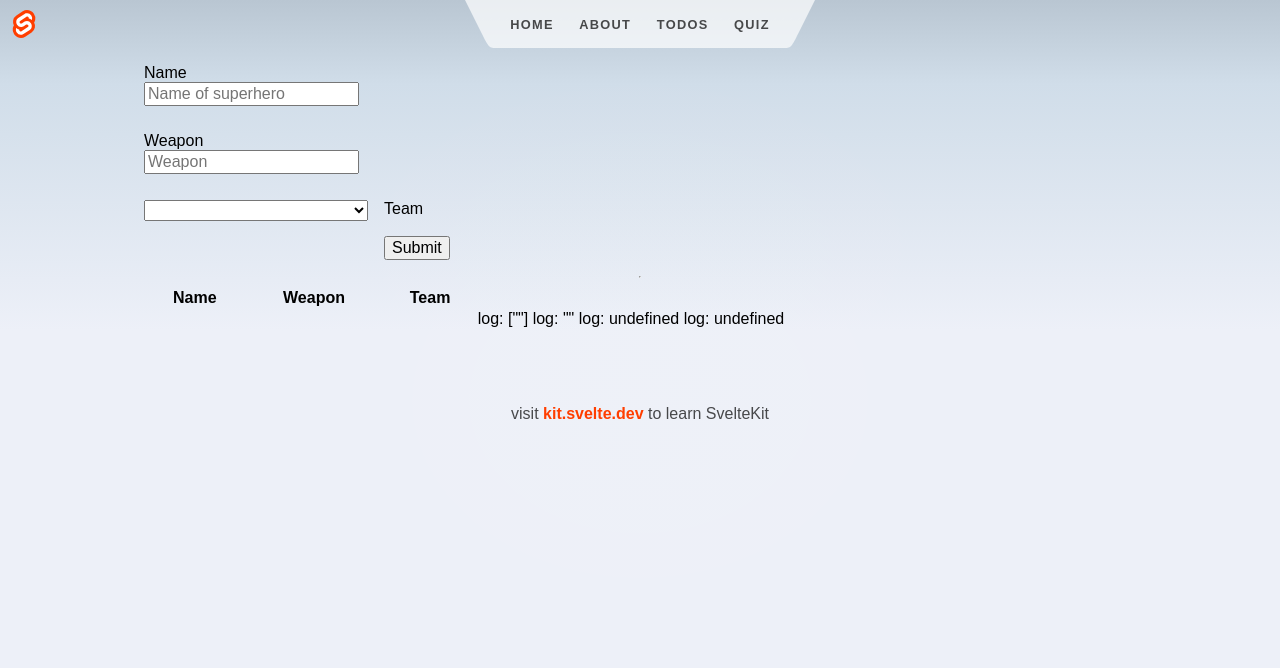
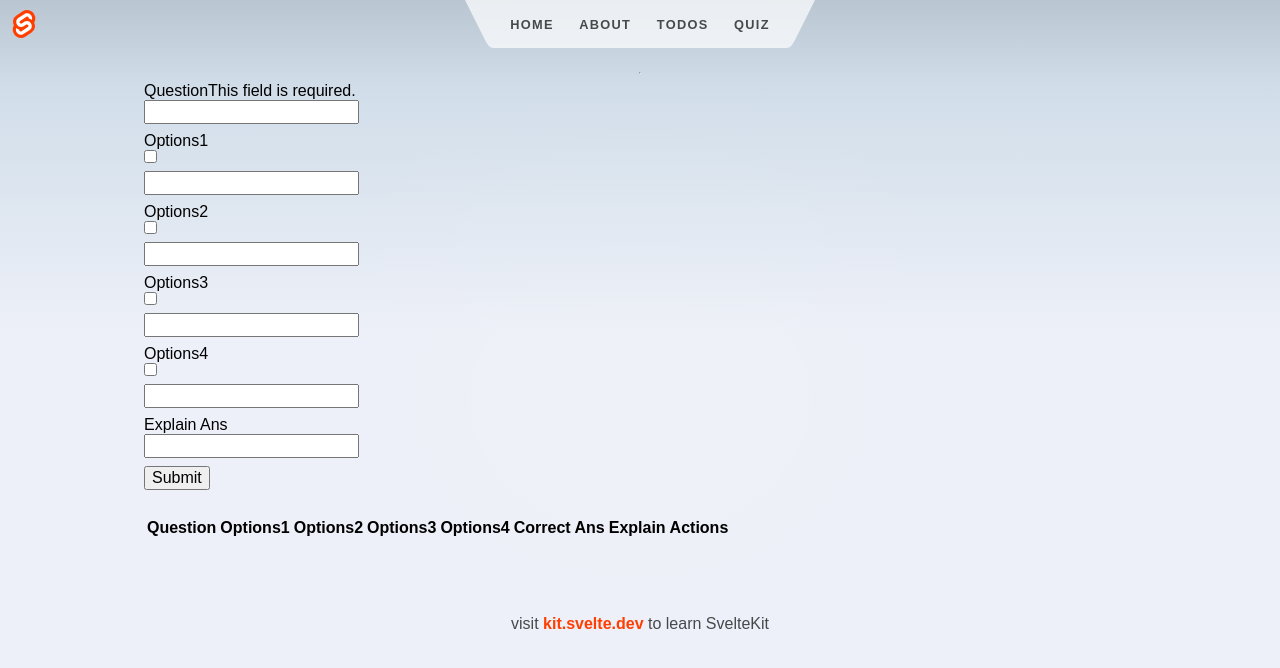
Before and after one commit to ashok-cse/my-sveltekit-app, a SvelteKit app: page /quiz in a window 1280 px wide. Shown: the top 668 px of the page. Built offline with nearby package versions, Linux system fonts and the light colour scheme.

Commit message:
Debug Error

```diff
--- a/src/routes/quiz/+page.svelte
+++ b/src/routes/quiz/+page.svelte
@@ -6,258 +6,211 @@
 
 
 <script>
-    let quizQuestion = "";
-    let quizAnswer = "";
-    let quizOptions = [""];
-    let quizOptionsCount = 0;
-    let quizOptionsCountMax = 100;
-    let quizOptionsCountMin = 2;
+   var selectedRow = null
 
-    function addOption() {
-        if (quizOptionsCount < quizOptionsCountMax) {
-            quizOptionsCount++;
-            quizOptions.push("");
+function onFormSubmit() {
+    if (validate()) {
+        var formData = readFormData();
+        if (selectedRow == null)
+            insertNewRecord(formData);
+        else
+            updateRecord(formData);
+        resetForm();
     }
 }
 
-    function removeOption() {
-        if (quizOptionsCount > quizOptionsCountMin) {
-            quizOptionsCount--;
-            quizOptions.pop();
+function readFormData() {
+    var formData = {};
+    formData["ques"] = document.getElementById("ques").value;
+    formData["myCheck"] = document.getElementById("myCheck").value;
+    formData["myCheck1"] = document.getElementById("myCheck1").value;
+    formData["myCheck2"] = document.getElementById("myCheck2").value;
+    formData["myCheck3"] = document.getElementById("myCheck3").value;
+    formData["Options1"] = document.getElementById("Options1").value;
+    formData["Options2"] = document.getElementById("Options2").value;
+    formData["Options3"] = document.getElementById("Options3").value;
+    formData["Options4"] = document.getElementById("Options4").value;
+    formData["explain"] = document.getElementById("explain").value;
+    return formData;
+}
+
+function insertNewRecord(data) {
+    var table = document.getElementById("QuesList").getElementsByTagName('tbody')[0];
+    var newRow = table.insertRow(table.length);
+    cell1 = newRow.insertCell(0);
+    cell1.innerHTML = data.ques;
+    cell2 = newRow.insertCell(1);
+    cell2.innerHTML = data.Options1;
+    cell3 = newRow.insertCell(2);
+    cell3.innerHTML = data.Options2;
+    cell4 = newRow.insertCell(3);
+    cell4.innerHTML = data.Options3;
+    cell5 = newRow.insertCell(4);
+    cell5.innerHTML = data.Options4;
+
+
+    if (document.getElementById("myCheck").checked == true) {
+        document.getElementById("myCheck1").checked = false;
+        document.getElementById("myCheck2").checked = false;
+        document.getElementById("myCheck3").checked = false;
+        cell6 = newRow.insertCell(5);
+        cell6.innerHTML = data.Options1;
+    } if (document.getElementById("myCheck1").checked == true) {
+        document.getElementById("myCheck").checked = false;
+        document.getElementById("myCheck2").checked = false;
+        document.getElementById("myCheck3").checked = false;
+        cell6 = newRow.insertCell(5);
+        cell6.innerHTML = data.Options2;
+    }  if (document.getElementById("myCheck2").checked == true) {
+        document.getElementById("myCheck").checked = false;
+        document.getElementById("myCheck1").checked = false;
+        document.getElementById("myCheck3").checked = false;
+        cell6 = newRow.insertCell(5);
+        cell6.innerHTML = data.Options3;
+
+    }  if (document.getElementById("myCheck3").checked == true) {
+        document.getElementById("myCheck").checked = false;
+        document.getElementById("myCheck1").checked = false;
+        document.getElementById("myCheck2").checked = false;
+        cell6 = newRow.insertCell(5);
+        cell6.innerHTML = data.Options4;
+    }
+    cell7 = newRow.insertCell(6);
+    cell7.innerHTML = data.explain;
+    cell8 = newRow.insertCell(7);
+    cell8.innerHTML = `<a onClick="onEdit(this)">Edit</a>
+                       <a onClick="onDelete(this)">Delete</a>`;
+}
+
+function resetForm() {
+    document.getElementById("ques").value = "";
+    document.getElementById("Options1").value = "";
+    document.getElementById("Options2").value = "";
+    document.getElementById("Options3").value = "";
+    document.getElementById("Options4").value = "";
+    document.getElementById("answer").value = "";
+    document.getElementById("explain").value = "";
+    selectedRow = null;
+}
+
+function onEdit(td) {
+    selectedRow = td.parentElement.parentElement;
+    document.getElementById("ques").value = selectedRow.cells[0].innerHTML;
+    document.getElementById("Options1").value = selectedRow.cells[1].innerHTML;
+    document.getElementById("Options2").value = selectedRow.cells[2].innerHTML;
+    document.getElementById("Options3").value = selectedRow.cells[3].innerHTML;
+    document.getElementById("Options4").value = selectedRow.cells[4].innerHTML;
+    document.getElementById("explain").value = selectedRow.cells[6].innerHTML;
+}
+function updateRecord(formData) {
+    selectedRow.cells[0].innerHTML = formData.ques;
+    selectedRow.cells[1].innerHTML = formData.Options1;
+    selectedRow.cells[2].innerHTML = formData.Options2;
+    selectedRow.cells[3].innerHTML = formData.Options3;
+    selectedRow.cells[4].innerHTML = formData.Options4;
+    if (document.getElementById("myCheck").checked == true) {
+        document.getElementById("myCheck1").checked = false;
+        document.getElementById("myCheck2").checked = false;
+        document.getElementById("myCheck3").checked = false;
+        selectedRow.cells[5].innerHTML = formData.Options1;
+    } if (document.getElementById("myCheck1").checked == true) {
+        document.getElementById("myCheck").checked = false;
+        document.getElementById("myCheck2").checked = false;
+        document.getElementById("myCheck3").checked = false;
+        selectedRow.cells[5].innerHTML = formData.Options2;
+    }  if (document.getElementById("myCheck2").checked == true) {
+        document.getElementById("myCheck").checked = false;
+        document.getElementById("myCheck1").checked = false;
+        document.getElementById("myCheck3").checked = false;
+        selectedRow.cells[5].innerHTML = formData.Options3;
+    }  if (document.getElementById("myCheck3").checked == true) {
+        document.getElementById("myCheck").checked = false;
+        document.getElementById("myCheck1").checked = false;
+        document.getElementById("myCheck2").checked = false;
+        selectedRow.cells[5].innerHTML = formData.Options4;
+    }
+    selectedRow.cells[6].innerHTML = formData.explain;
+}
+
+function onDelete(td) {
+    if (confirm('Are you sure to delete this record ?')) {
+        row = td.parentElement.parentElement;
+        document.getElementById("quesList").deleteRow(row.rowIndex);
+        resetForm();
     }
 }
-
-    function submitQuiz() {
-        console.log(quizQuestion);
-        console.log(quizAnswer);
-        console.log(quizOptions);
+function validate() {
+    isValid = true;
+    checked = false;
+    if (document.getElementById("ques").value == "") {
+        isValid = false;
+        document.getElementById("quesValidationError").classList.remove("hide");
+    } else {
+        isValid = true;
+        if (!document.getElementById("quesValidationError").classList.contains("hide"))
+            document.getElementById("quesValidationError").classList.add("hide");
     }
-
-    function resetQuiz() {
-        quizQuestion = "";
-        quizAnswer = "";
-        quizOptions = [];
-        quizOptionsCount = 0;
+    if (document.getElementById("Options1").checked == false && document.getElementById("Options2").checked == false && document.getElementById("Options3").checked == false && document.getElementById("Options4").checked == false) {
+        checked = false;
+        console.error("Please Check One Option");
+    } else {
+        checked = true;
     }
-
-    function handleOptionChange(event, index) {
-        quizOptions[index] = event.target.value;
+    return isValid;
 }
-
-    function handleAnswerChange(event) {
-        quizAnswer = event.target.value;
-    }
-
-    function handleQuestionChange(event) {
-        quizQuestion = event.target.value;
-    }
-
-    function handleOptionCountChange(event) {
-        quizOptionsCount = event.target.value;
-    }
-
-    function handleOptionCountSubmit(event) {
-        event.preventDefault();
-        if (quizOptionsCount > quizOptionsCountMax) {
-            quizOptionsCount = quizOptionsCountMax;
-        } else if (quizOptionsCount < quizOptionsCountMin) {
-            quizOptionsCount = quizOptionsCountMin;
-        }
-        quizOptions = [];
-        for (let i = 0; i < quizOptionsCount; i++) {
-            quizOptions.push("");
-        }
-    }
-
-    function handleOptionCountReset(event) {
-        event.preventDefault();
-        quizOptionsCount = 0;
-        quizOptions = [];
-    }
-
-    function handleOptionCountBlur(event) {
-        if (quizOptionsCount > quizOptionsCountMax) {
-            quizOptionsCount = quizOptionsCountMax;
-        } else if (quizOptionsCount < quizOptionsCountMin) {
-            quizOptionsCount = quizOptionsCountMin;
-        }
-    }
-
-    function handleOptionCountFocus(event) {
-        event.target.select();
-    }
-
-    function handleOptionCountKeyDown(event) {
-        if (event.key === "Enter") {
-            handleOptionCountSubmit(event);
-        }
-    }
-
-    function handleOptionCountKeyUp(event) {
-        if (event.key === "Escape") {
-            handleOptionCountReset(event);
-        }
-    }
-
-    function handleOptionCountMouseUp(event) {
-        event.target.select();
-    }
-
-    function handleOptionCountWheel(event) {
-        event.preventDefault();
-        if (event.deltaY > 0) {
-            quizOptionsCount--;
-        } else {
-            quizOptionsCount++;
-        }
-        if (quizOptionsCount > quizOptionsCountMax) {
-            quizOptionsCount = quizOptionsCountMax;
-        } else if (quizOptionsCount < quizOptionsCountMin) {
-            quizOptionsCount = quizOptionsCountMin;
-        }
-    }
-
-    function handleOptionCountPaste(event) {
-        event.preventDefault();
-        let clipboardData = event.clipboardData || window.clipboardData;
-        let pastedData = clipboardData.getData("text");
-        if (pastedData) {
-            quizOptionsCount = parseInt(pastedData);
-        }
-    }
-
-    function handleOptionCountCut(event) {
-        event.preventDefault();
-        let clipboardData = event.clipboardData || window.clipboardData;
-        let cutData = quizOptionsCount.toString();
-        if (cutData) {
-            clipboardData.setData("text", cutData);
-            quizOptionsCount = 0;
-        }
-    }
-
-    function handleOptionCountCopy(event) {
-        event.preventDefault();
-        let clipboardData = event.clipboardData || window.clipboardData;
-        let copyData = quizOptionsCount.toString();
-        if (copyData) {
-            clipboardData.setData("text", copyData);
-        }
-    }
-
-    function handleOptionCountSelect(event) {
-        event.target.select();
-    }
-
-    function handleOptionCountSelectStart(event) {
-        event.preventDefault();
-    }
-
-    function handleOptionCountSelectEnd(event) {
-        event.preventDefault();
-    }
-
-    function handleOptionCountSelectAll(event) {
-        event.preventDefault();
-    }
-
-    function handleOptionCountContextMenu(event) {
-        event.preventDefault();
-    }
-
-    function handleOptionCountDrag(event) {
-        event.preventDefault();
-    }
-
-    function handleOptionCountDragStart(event) {
-        event.preventDefault();
-    }
-
-    function handleOptionCountDragEnd(event) {
-        event.preventDefault();
-    }
-
-    function handleOptionCountDragEnter(event) {
-        event.preventDefault();
-    }
-
-    function handleOptionCountDragOver(event) {
-        event.preventDefault();
-    }
-
-    function handleOptionCountDragLeave(event) {
-        event.preventDefault();
-    }
-
-    function handleOptionCountDrop(event) {
-        event.preventDefault();
-        let dataTransfer = event.dataTransfer || event.originalEvent.dataTransfer;
-        let droppedData = dataTransfer.getData("text");
-        if (droppedData) {
-            quizOptionsCount = parseInt(droppedData);
-        }
-    }
-
 
   </script>
 
+ <hr>
+			<div class="quiz-form">
+                <form onsubmit="event.preventDefault();onFormSubmit();" autocomplete="off">
                     <div>
-    <form on:submit={submitQuiz}>
-      <label for='name'>Name</label>
-      <input
-        type="text"
-        placeholder="Name of superhero"
-        name="name"
-        required
-        bind:value={quizQuestion}
-      />
-      <br />
-      <label for='weapon'>Weapon</label>
-      <input
-        type="text"
-        placeholder="Weapon"
-        name="weapon"
-        required
-        bind:value={quizAnswer}
-      />
-      <br />
-      <label for='team'>Team</label>
-      <select
-        name="team"
-        required
-        bind:value={quizOptions}
-      >
-        <option value={'Avengers'}>Avengers</option>
-        <option value={'Justice League'}>Justice League</option>
-        <option value={'X-Men'}>X-Men</option>
-      </select>
-      <br /><br />
-      <input type="submit" />
+                        <label>Question</label><label class="validation-error hide" id="quesValidationError">This field is required.</label>
+                        <input type="text" name="ques" id="ques">
+                    </div>
+                    <div>
+                        <label>Options1</label>
+                        <input type="checkbox" id="myCheck">
+                        <input type="text" name="Options1" id="Options1">
+                        <label>Options2</label>
+                        <input type="checkbox" id="myCheck1">
+                        <input type="text" name="Options2" id="Options2">
+                        <label>Options3</label>
+                        <input type="checkbox" id="myCheck2">
+                        <input type="text" name="Options3" id="Options3">
+                        <label>Options4</label>
+                        <input type="checkbox" id="myCheck3">
+                        <input type="text" name="Options4" id="Options4">
+                    </div>
+                    <div>
+                        <label>Explain Ans</label>
+                        <input type="text" name="explain" id="explain">
+                    </div>
+                    <div  class="form-action-buttons">
+                        <input type="submit" value="Submit">
+                    </div>
                 </form>
 		</div>
-  <hr />
-  <table>
+		<br/>
+		<div class = "quiz-table">
+                <table class="list" id="QuesList">
                     <thead>
                         <tr>
-        <th>Name</th>
-        <th>Weapon</th>
-        <th>Team</th>
+                            <th>Question</th>
+                            <th>Options1</th>
+                            <th>Options2</th>
+                            <th>Options3</th>
+                            <th>Options4</th>
+                            <th>Correct Ans</th>
+                            <th>Explain</th>
+                            <th>Actions</th>
                         </tr>
                     </thead>
                     <tbody>
-      <tr>
-        <td>{quizQuestion}</td>
-        <td>{quizAnswer}</td>
-        <td>{quizOptions}</td>
-        log: {JSON.stringify(quizOptions)}
-        log: {JSON.stringify(quizOptions[0])}
-        log: {JSON.stringify(quizOptions[1])}
-        log: {JSON.stringify(quizOptions[2])}
 
-      </tr>
                     </tbody>
                 </table>
-
+        </div>
 
 <style>
 	* {
```
Also changed, not shown: src/lib/quiz.js (deleted). Lines whose indentation alone changed are shown as unchanged.
